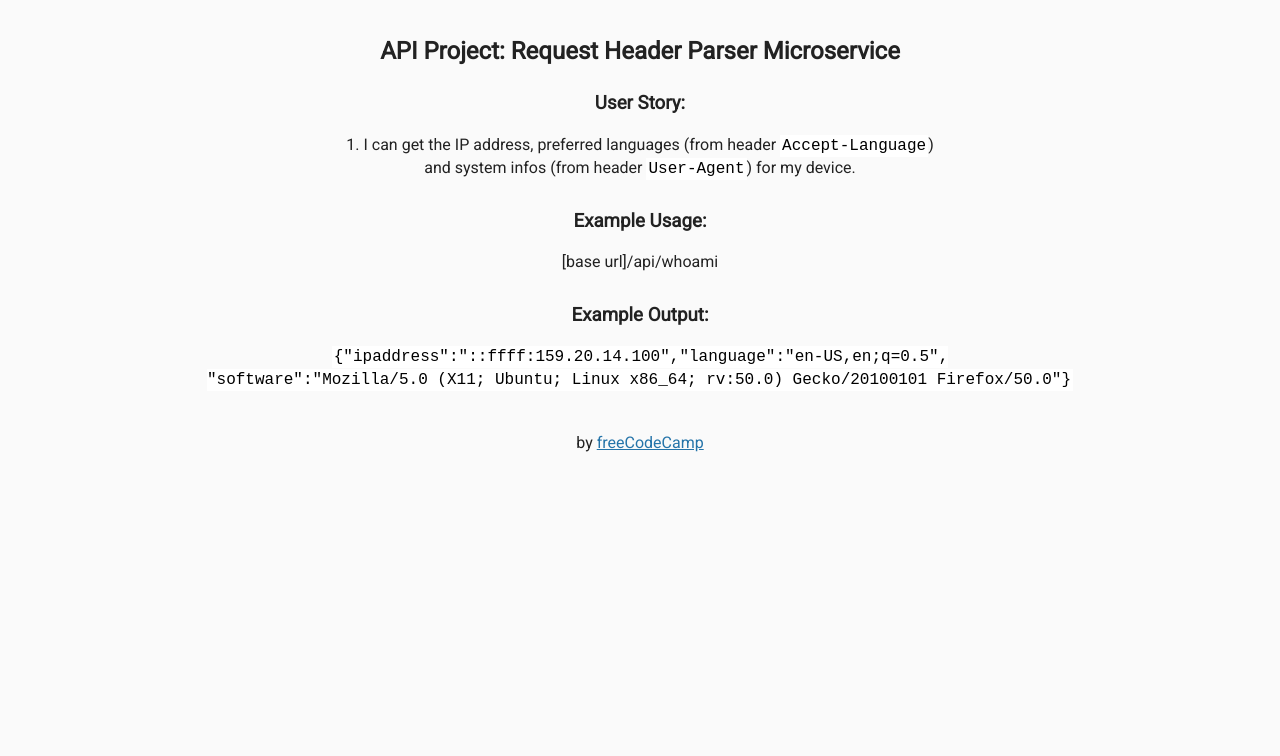
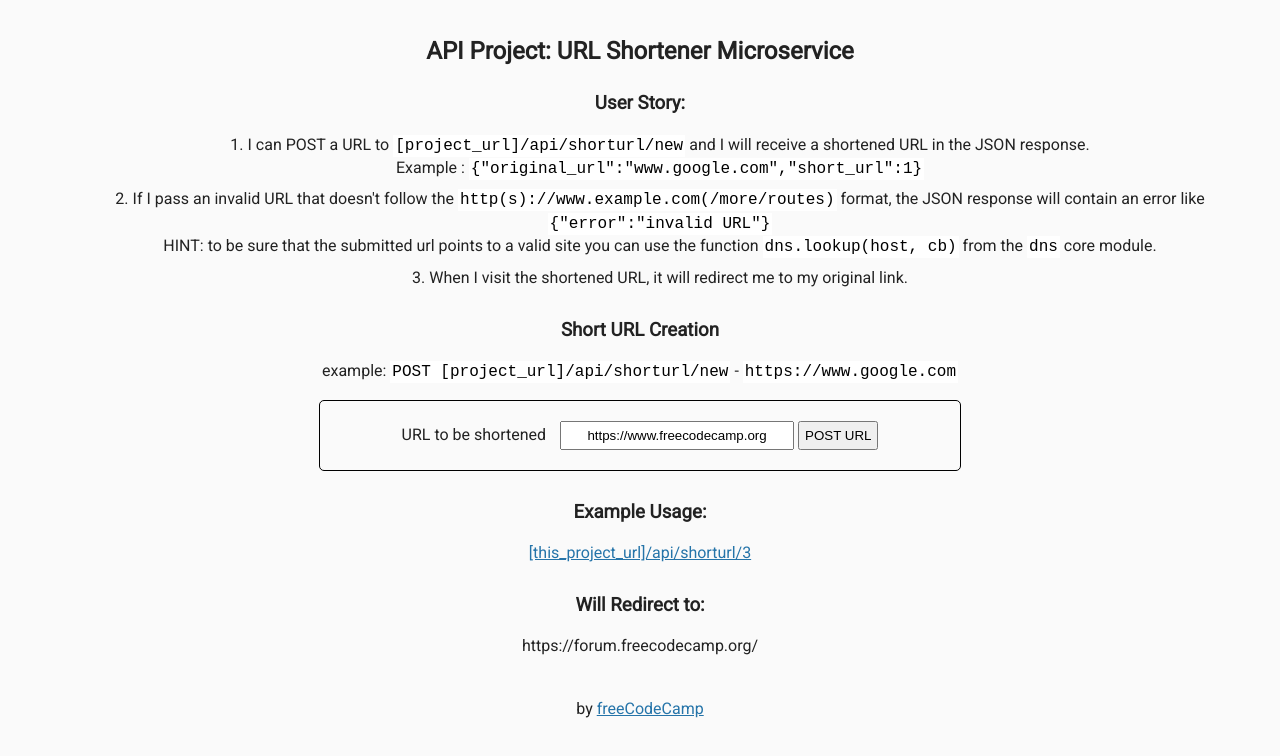
Before and after one commit to dvbsknd/FCC-url-shortener, a website: page views/index.html in a window 1280 px wide. Drawn offline with Linux system fonts and the light colour scheme; files that its build step writes are made by us from their sources.

Commit message:
Add static project description

```diff
--- a/public/style.css
+++ b/public/style.css
@@ -35,7 +35,7 @@ code {
   background-color: #fff;
 }
 ol {
-	list-style-position: outside;
+	list-style-position: inside;
 }
 ul {
 	list-style-type: none;
@@ -51,3 +51,24 @@ li {
 a {
 	color: #2574A9;
 }
+
+form {
+  border: solid 1px black;
+  border-radius: 5px;
+  margin: 10px auto;
+  padding: 20px;
+  max-width: 600px;
+}
+
+label {
+  margin-right: 10px;
+}
+
+input {
+  padding: 5px;
+}
+
+input[type=text] {
+  width: 220px;
+  text-align: center;
+}
--- a/views/index.html
+++ b/views/index.html
@@ -3,27 +3,39 @@
 <html>
 
    <head>
-      <title>Request Header Parser</title>
+      <title>URL Shortener</title>
       <link rel="shortcut icon" href="https://cdn.hyperdev.com/us-east-1%3A52a203ff-088b-420f-81be-45bf559d01b1%2Ffavicon.ico" type="image/x-icon"/>
       <link href="https://fonts.googleapis.com/css?family=Roboto" rel="stylesheet" type="text/css">
-      <link href="style.css" rel="stylesheet" type="text/css">
+      <link href="/public/style.css" rel="stylesheet" type="text/css">
    </head>
 
    <body>
       <div class="container">
-        <h2>API Project: Request Header Parser Microservice</h2>
+        <h2>API Project: URL Shortener Microservice</h2>
         <h3>User Story: </h3>
-        1. I can get the IP address, preferred languages (from header <code>Accept-Language</code>)<br> and system infos (from header <code>User-Agent</code>) for my device.
+        <ol>
+          <li>I can POST a URL to <code>[project_url]/api/shorturl/new</code> and I will receive a shortened URL in the JSON response.<br>Example : <code>{"original_url":"www.google.com","short_url":1}</code></li>
+          <li>If I pass an invalid URL that doesn't follow the <code>http(s)://www.example.com(/more/routes)</code> format, the JSON response will contain an error like <code>{"error":"invalid URL"}</code><br>
+          HINT: to be sure that the submitted url points to a valid site you can use the function <code>dns.lookup(host, cb)</code> from the <code>dns</code> core module.</li>
+          <li>When I visit the shortened URL, it will redirect me to my original link.</li>
+        </ol>
 
+        <h3>Short URL Creation </h3>
+        <p>
+          example: <code>POST [project_url]/api/shorturl/new</code> - <code>https://www.google.com</code>
+        </p>
+        <form action="api/shorturl/new" method="POST">
+          <label for="url_input">URL to be shortened</label>
+          <input id="url_input" type="text" name="url" value="https://www.freecodecamp.org">
+          <input type="submit" value="POST URL">
+        </form>
         <h3>Example Usage:</h3>
-        <p>
-          [base url]/api/whoami
-        </p>
+        <a href="https://url-shortener.freecodecamp.repl.co/api/shorturl/3">
+          [this_project_url]/api/shorturl/3
+        </a>
 
-        <h3>Example Output:</h3>
-        <p>
-          <code>{"ipaddress":"::ffff:159.20.14.100","language":"en-US,en;q=0.5",<br>"software":"Mozilla/5.0 (X11; Ubuntu; Linux x86_64; rv:50.0) Gecko/20100101 Firefox/50.0"}</code>
-        </p>
+        <h3>Will Redirect to:</h3>
+        <p>https://forum.freecodecamp.org/</p>
       </div>
       <div class="footer">
         <p>
```
